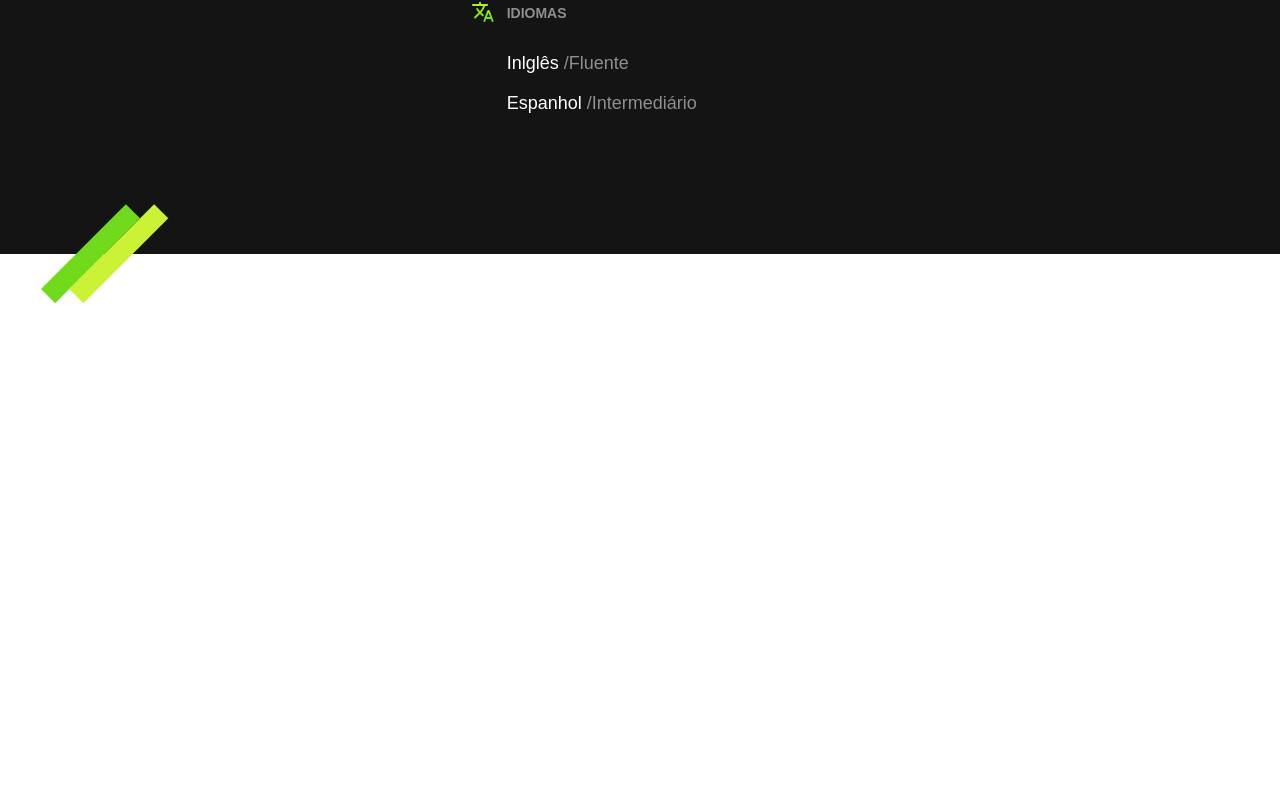
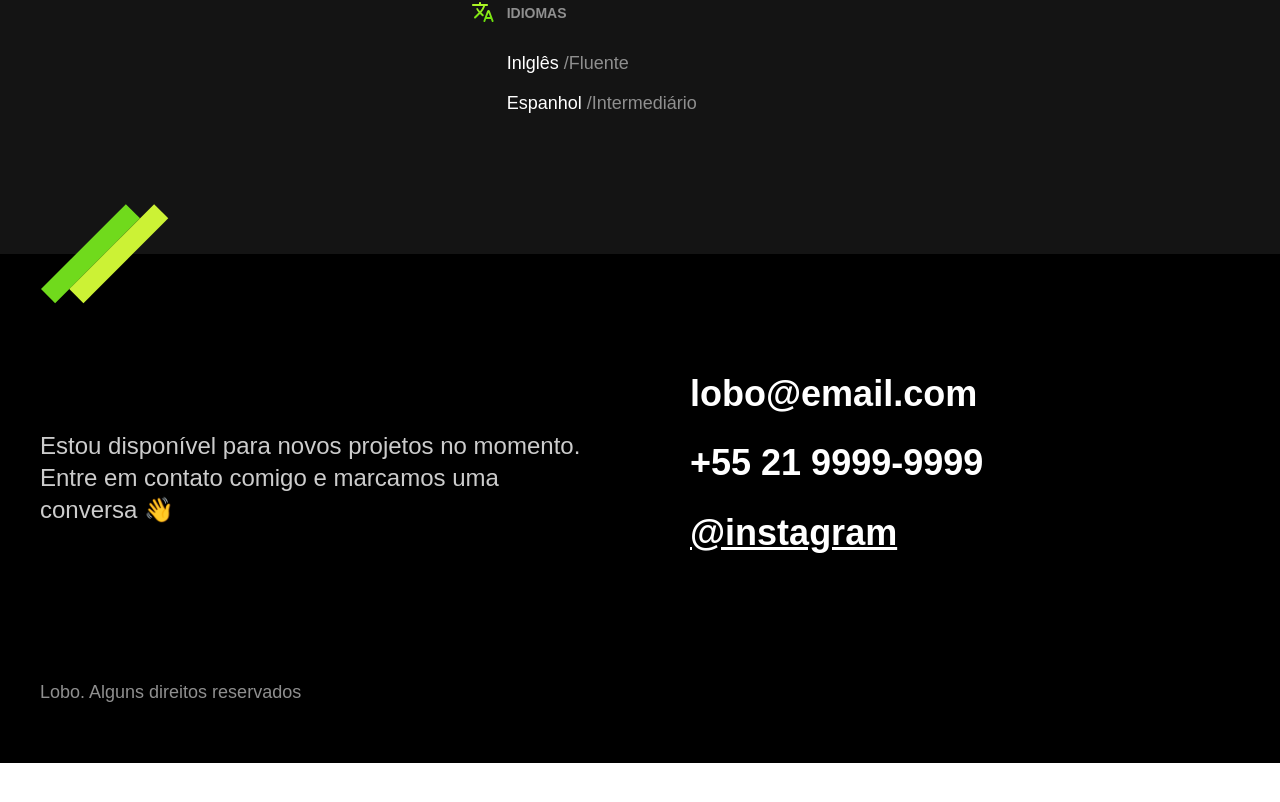
Before and after one commit to felipe-portifolio/origamid-p1-portfolio, a plain HTML site: page index.html in a window 1280 px wide. Shown: the part 2177-2979 px from the top of the page. After the commit the page ends 2940 px from the top, so only its background shows below. Drawn offline with Linux system fonts and the light colour scheme.

Commit message:
11 - footer

```diff
--- /dev/null
+++ b/css/footer.css
@@ -0,0 +1,47 @@
+.footer {
+  background-color: #000;
+}
+
+.footer-container {
+  max-width: 1200px;
+  padding: 120px 20px 60px 20px;
+  margin: 0 auto;
+  display: grid;
+  grid-template-columns: 1fr 1fr;
+  gap: 100px;
+  align-items: center;
+}
+
+.footer-texto {
+  font-size: 1.5rem;
+  line-height: 1.33;
+  color: #ccc;
+}
+
+.footer-contato li {
+  font-weight: bold;
+  font-size: 2.25rem;
+  line-height: 1.1;
+  color: #fff;
+  margin-bottom: 30px;
+}
+
+.footer-contato li a {
+  color: #fff;
+}
+
+.footer-copy {
+  grid-column: 1/-1;
+  font-size: 1.125rem;
+  color: #8f8f8f;
+}
+
+@media (max-width: 800px) {
+  .footer-container {
+    grid-template-columns: 1fr;
+    gap: 40px;
+  }
+  .footer-contato li {
+    font-size: 1.5rem;
+  }
+}
--- a/css/global.css
+++ b/css/global.css
@@ -2,7 +2,6 @@ body {
   font-family: "Fira Sans", Arial, sans-serif;
   margin: 0px;
   color: #141414;
-  margin-bottom: 1000px;
 }
 
 h1,
--- a/css/style.css
+++ b/css/style.css
@@ -3,3 +3,4 @@
 @import "./introducao.css";
 @import "./experiencia.css";
 @import "./formacao.css";
+@import "./footer.css";
--- a/index.html
+++ b/index.html
@@ -135,5 +135,20 @@
         </div>
       </div>
     </section>
+    <footer class="footer" id="contato">
+      <div class="footer-container">
+        <p class="footer-texto">
+          Estou disponível para novos projetos no momento. Entre em contato
+          comigo e marcamos uma conversa 👋
+        </p>
+        <ul class="footer-contato">
+          <li>lobo@email.com</li>
+          <li>+55 21 9999-9999</li>
+          <li><a href="/">@instagram</a></li>
+        </ul>
+
+        <p class="footer-copy">Lobo. Alguns direitos reservados</p>
+      </div>
+    </footer>
   </body>
 </html>
```
